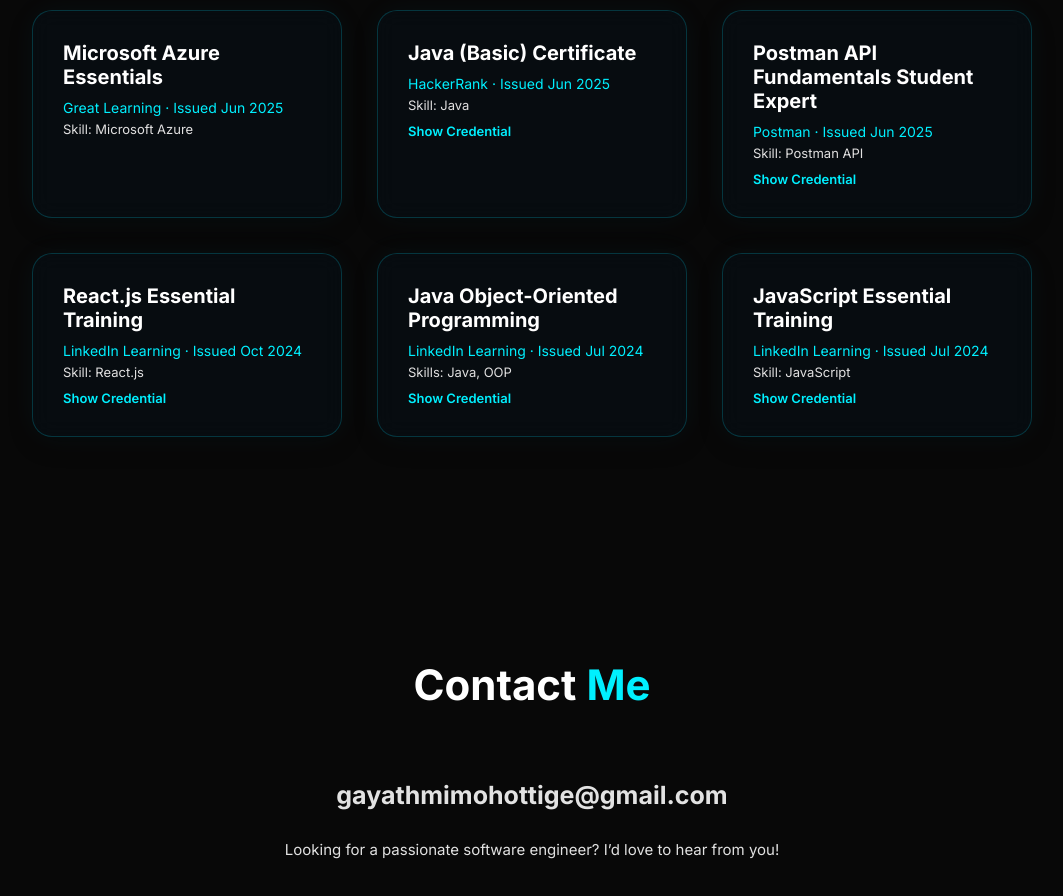
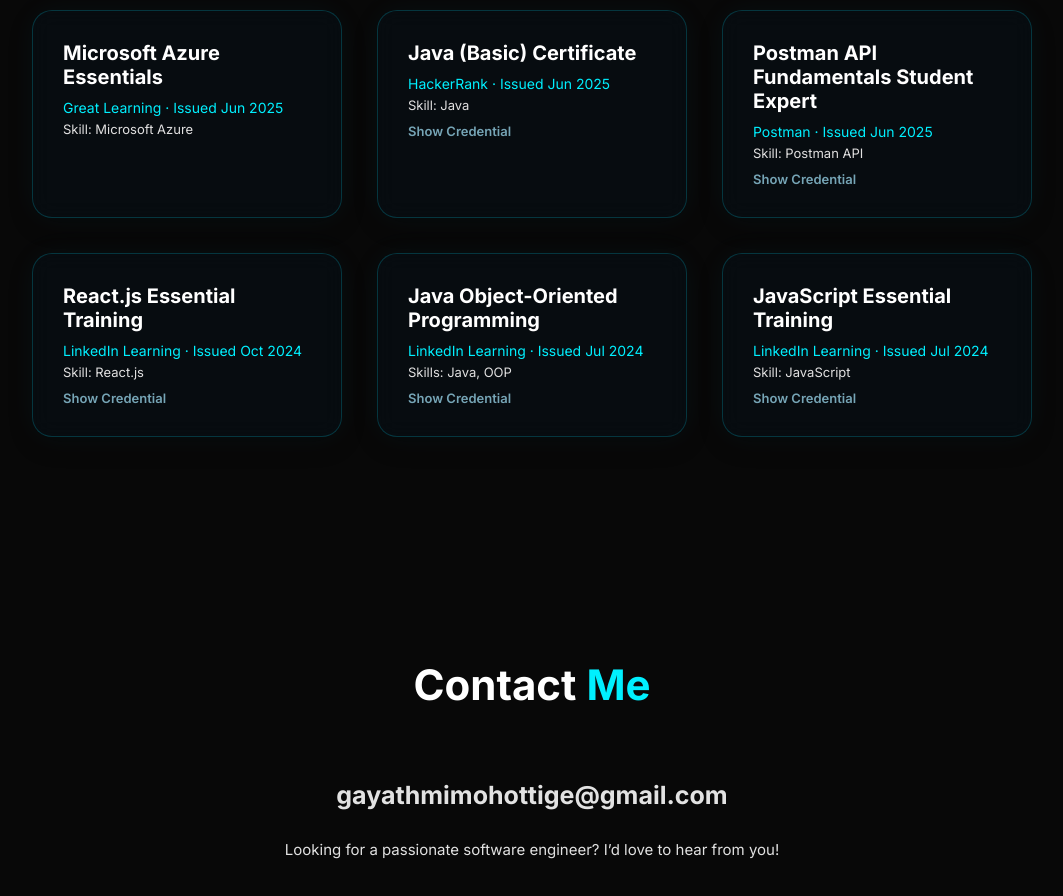
Before and after one commit to Gayathmi-Mohottige/Portfolio, a plain HTML site: page index.html in a window 1280 px wide. Shown: the part 6160-7056 px from the top of the page, without its empty margins (108-1171 px from the left). Drawn offline with nearby package versions, Linux system fonts and the light colour scheme; animation ran at ten frames a second.

Commit message:
change color

```diff
--- a/style.css
+++ b/style.css
@@ -968,7 +968,7 @@ section {
 .cert-card a {
   display: inline-block;
   font-size: 1.3rem;
-  color: var(--accent-color);
+  color: #a6e8ffb2;
   font-weight: 600;
   transition: color 0.3s ease;
 }
```
